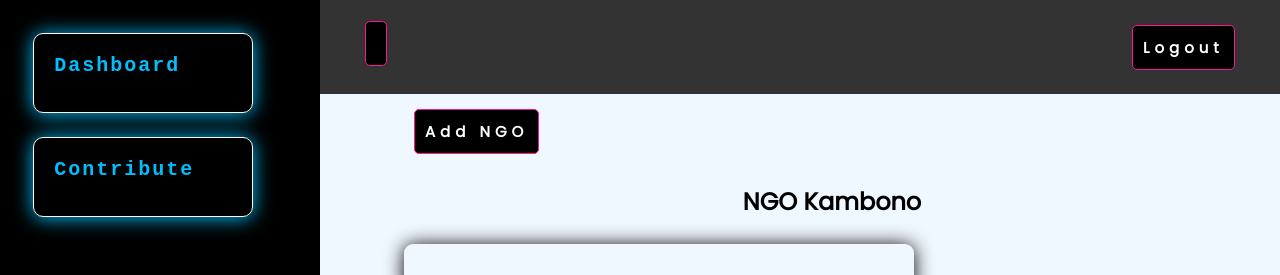
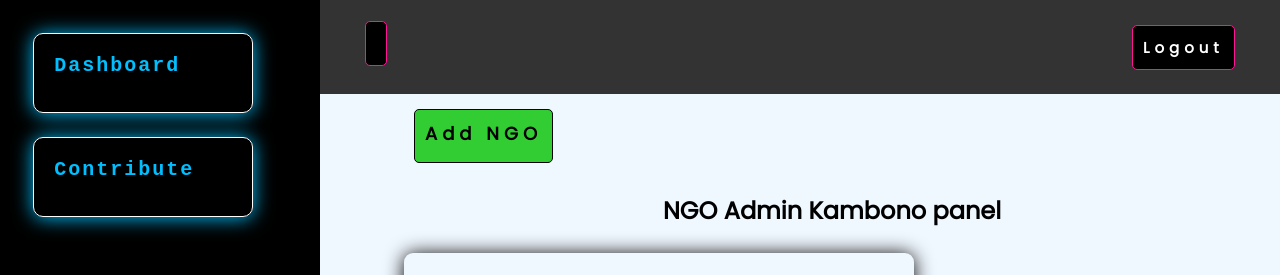
Before and after one commit to KambonoJeff/REACT-FRONT_DONATION_API, a React (Create React App) app: page /users/ngo in a window 1280 px wide. Shown: the top 275 px of the page. Built offline with nearby package versions, Linux system fonts and the light colour scheme; no server answers; sample sign-in values are in the browser's storage.

Commit message:
Update functionality NGO table

```diff
--- a/src/components/contexts/ContextProvider.jsx
+++ b/src/components/contexts/ContextProvider.jsx
@@ -9,7 +9,7 @@ const StateContext = createContext({
 })
 export const ContextProvider = ({children})=>{
     const [user,setUser]= useState();
-    const [admin , setAdmin] = useState("Kambono");
+    const [admin , setAdmin] = useState("Admin Kambono panel");
     const [token, _setToken]= useState(localStorage.getItem('ACCESS_TOKEN'));
     const setToken =(token)=>{
         _setToken(token)
--- a/src/components/tables/Food.jsx
+++ b/src/components/tables/Food.jsx
@@ -22,7 +22,7 @@ const Food = () => {
     <>
                   <h2 align='center'>Food Table</h2>
             <br/>
-            <Link className='btn' to={'/food/new'}>Donate</Link>
+            <Link className='btn-green' to={'/food/new'}>Donate</Link>
             <br />
             <br />
                 <table>
--- a/src/components/tables/Ngo.jsx
+++ b/src/components/tables/Ngo.jsx
@@ -29,7 +29,7 @@ let navigate = useNavigate();
    }
   return (
     <>
-        <Link className='btn' to={'/ngo/show/new'}>Add NGO</Link>
+        <Link className='btn-green' to={'/ngo/show/new'}>Add NGO</Link>
               <h2 align='center'>NGO {admin}</h2>
         <br/>
             <table>
@@ -55,7 +55,7 @@ let navigate = useNavigate();
                             <td>{data.beneficiaries}</td>
                             <td className='flex'>
                             <Link className='btn' to={'/ngo/show/'+data.id}>Edit</Link>
-                                <button onClick={event=>onDelete(data)} className='btn'>Delete</button>
+                            <button onClick={event=>onDelete(data)} className='btn-red'>Delete</button>
 
                             </td>
                         </tr>
--- a/src/components/update/FoodUpdate.jsx
+++ b/src/components/update/FoodUpdate.jsx
@@ -1,5 +1,5 @@
 import React, { useEffect, useState } from 'react'
-import { useNavigate, useParams } from 'react-router-dom';
+import { Link, useNavigate, useParams } from 'react-router-dom';
 import axiosClient from '../../axios-client';
 
 export default function FoodUpdate() {
@@ -55,8 +55,7 @@ export default function FoodUpdate() {
             <input placeholder='snacks' value={user.snacks} onChange={event => setUser({...user , snacks: event.target.value})} />
             <input placeholder='cash' value={user.cash} onChange={event => setUser({...user , cash: event.target.value})} />
             <button className='btn' align='center'> SAVE </button>
-
-            <button className='btn' onClick={()=>navigate(-1)}> Back </button>
+            <Link to='/users/food' className='btn'> Back </Link>
             </div>
 
 
--- a/src/index.css
+++ b/src/index.css
@@ -141,6 +141,41 @@ span:hover{
   font-family: inherit;
   letter-spacing: 5px;
 }
+
+.btn-green {
+  display: inline-block;
+  background: limegreen;
+  height: 3em;
+  color: black;
+  border: 1px solid black;
+  padding: 10px 10px;
+  margin: 10px;
+  border-radius: 5px;
+  cursor: pointer;
+  text-decoration: none;
+  font-size: 18px;
+  font-weight: 800;
+  font-family: inherit;
+  letter-spacing: 5px;
+}
+
+.btn-red {
+  display: inline-block;
+  background: red;
+  height: 3em;
+  color: black;
+  border: 1px solid black;
+  padding: 10px 10px;
+  margin: 10px;
+  border-radius: 5px;
+  cursor: pointer;
+  text-decoration: none;
+  font-size: 15px;
+  font-weight: 1000;
+  font-family: inherit;
+  letter-spacing: 5px;
+}
+
 .btn:hover{
   color: deeppink;
   border: 1px solid #fff;
```
Also changed, not shown: src/components/update/NgoUpdate.jsx (added, +26 -0 lines).
